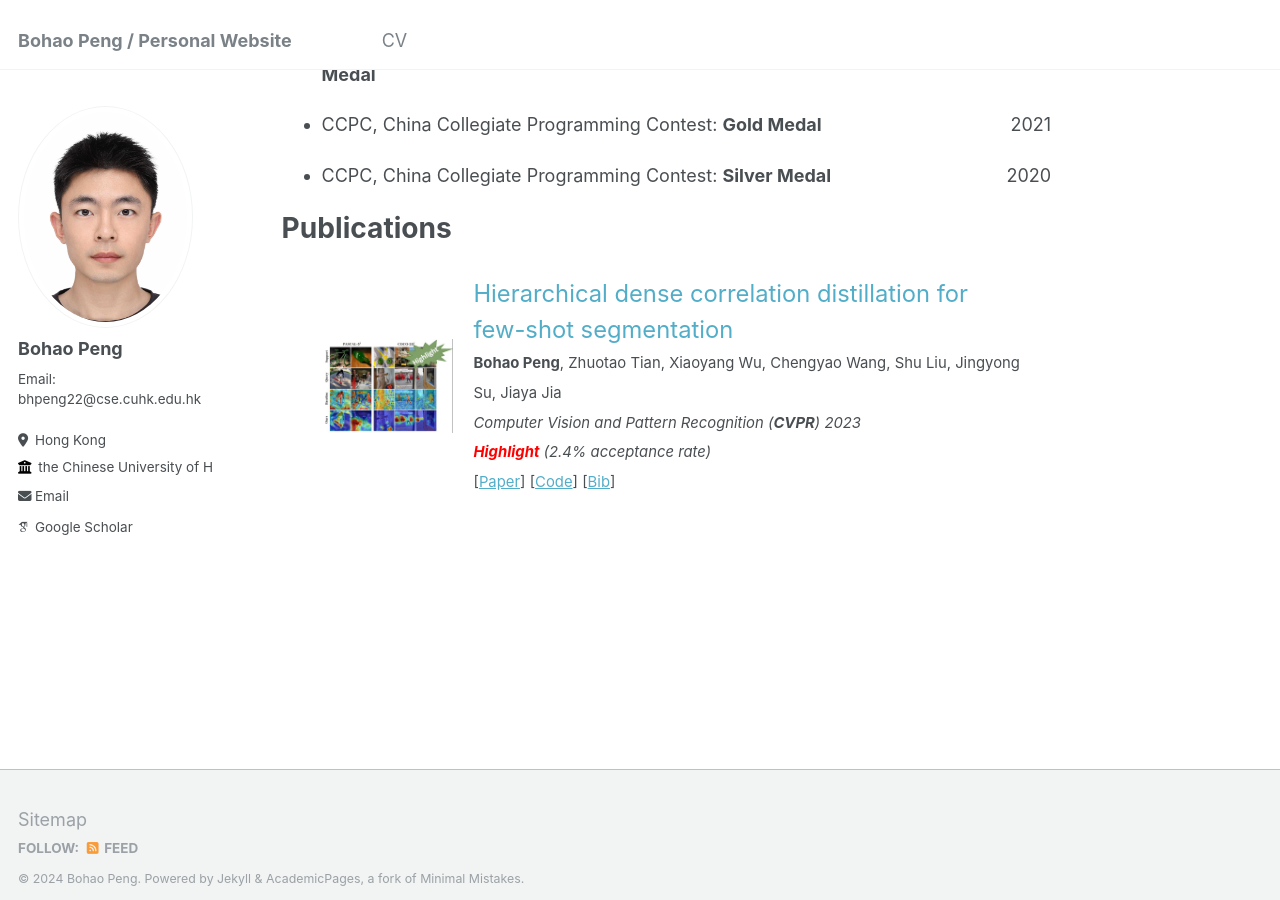
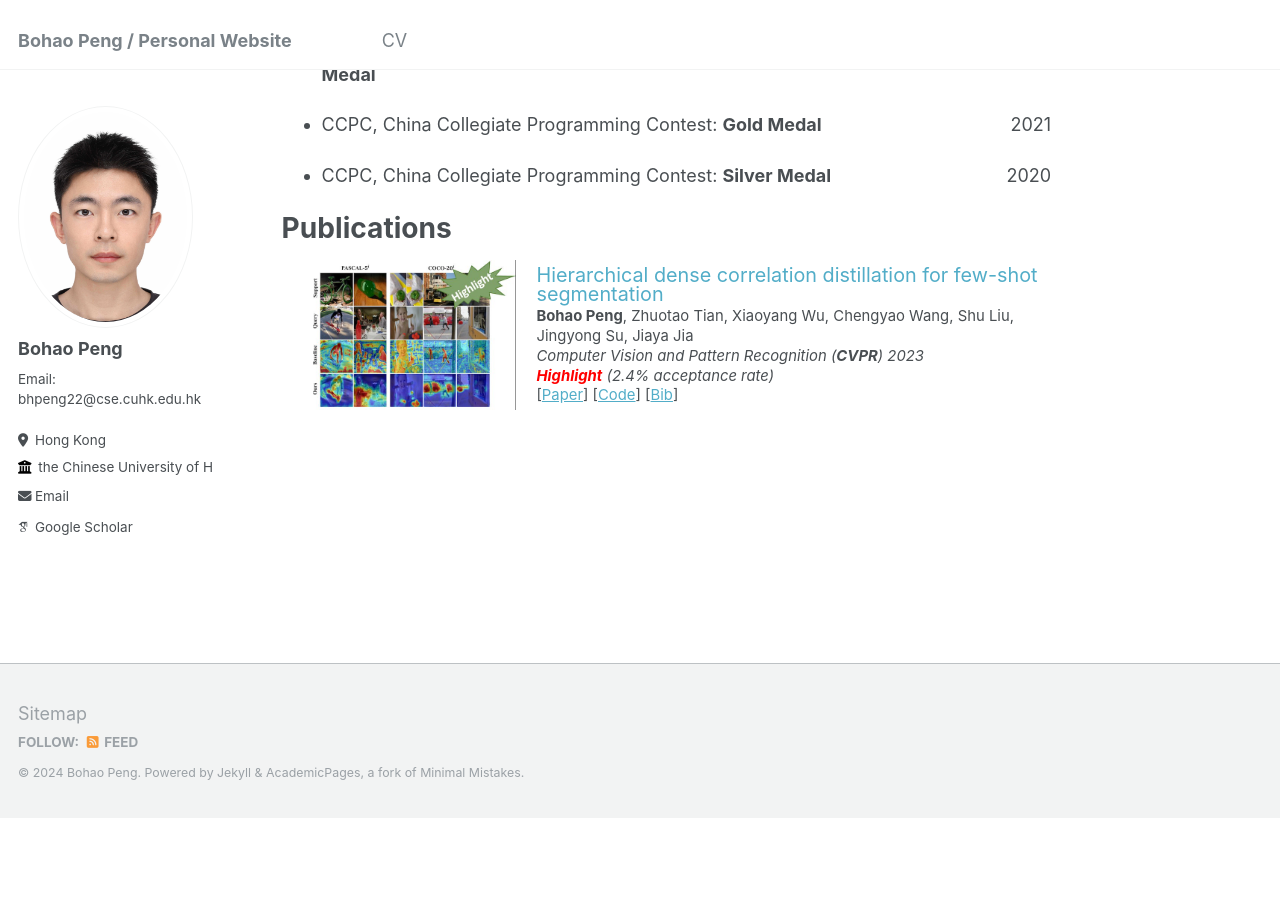
Before and after one commit to Pbihao/pbihao.github.io, a Jekyll site: the page built from _pages/about.md, in a window 1280 px wide and 900 px high, scrolled down 596 px. Built offline with Jekyll 4.4.1, drawn with Linux system fonts in a browser that asks for light colours; some web fonts are replaced; after the commit the page ends 1414 px from its top, so only the background shows below that.

Commit message:
adjust font

```diff
--- a/_pages/about.md
+++ b/_pages/about.md
@@ -31,13 +31,13 @@ Publications
 
 
 
-<div style="display: flex; align-items: center; margin: 30px;">
-  <div style="flex: 0 0 20%; margin-right: 20px;">
+<div style="display: flex; align-items: center; margin: 10px;">
+  <div style="flex: 0 0 30%; margin-right: 20px;">
     <img src="files/publications/images/2023CVPR_HDMNet.jpg" style="width: 100%; aspect-ratio: 1.5 / 1; object-fit: cover;" alt="hdnet">
   </div>
   <div style="flex: 1; display: flex; flex-direction: column; justify-content: center;">
-    <p style="line-height: 1.5; font-size: 1.1em; margin: 0;">
-      <a href="https://openaccess.thecvf.com/content/CVPR2023/papers/Peng_Hierarchical_Dense_Correlation_Distillation_for_Few-Shot_Segmentation_CVPR_2023_paper.pdf" style="font-size: 1.2em; text-decoration: none;">Hierarchical dense correlation distillation for few-shot segmentation</a><br>
+    <p style="line-height: 1.0; font-size: 1.1em; margin: 0;">
+      <a href="https://openaccess.thecvf.com/content/CVPR2023/papers/Peng_Hierarchical_Dense_Correlation_Distillation_for_Few-Shot_Segmentation_CVPR_2023_paper.pdf" style="text-decoration: none;">Hierarchical dense correlation distillation for few-shot segmentation</a><br>
       <small><strong>Bohao Peng</strong>, Zhuotao Tian, Xiaoyang Wu, Chengyao Wang, Shu Liu, Jingyong Su, Jiaya Jia</small><br>
       <small><em>Computer Vision and Pattern Recognition (<strong>CVPR</strong>) 2023 <br> <strong><span style="color: red;">Highlight</span></strong> (2.4% acceptance rate)</em></small><br>
       <small>[<a href="https://openaccess.thecvf.com/content/CVPR2023/papers/Peng_Hierarchical_Dense_Correlation_Distillation_for_Few-Shot_Segmentation_CVPR_2023_paper.pdf">Paper</a>] [<a href="https://github.com/Pbihao/HDMNet">Code</a>] [<a href="files/publications/bibs/2023CVPR_HDMNet.txt">Bib</a>]</small>
```
